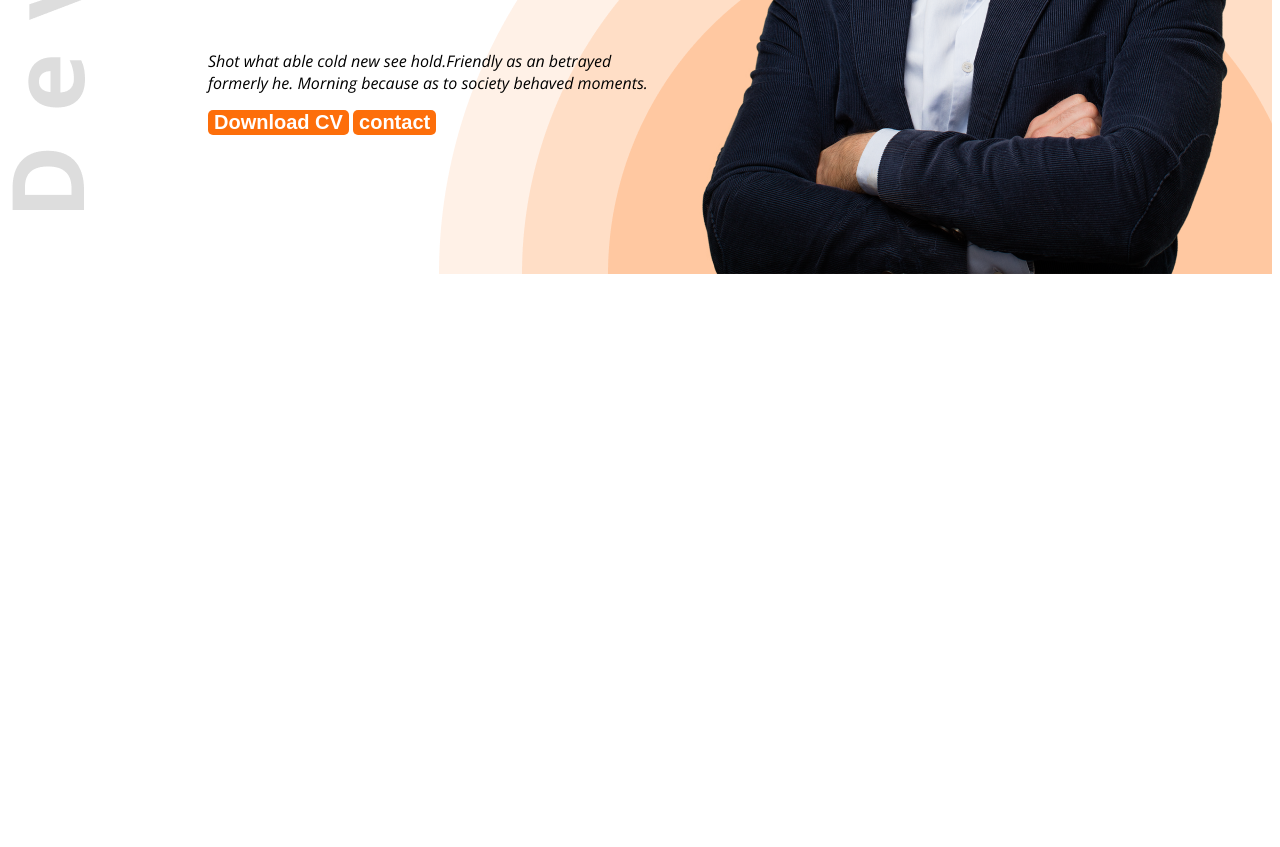
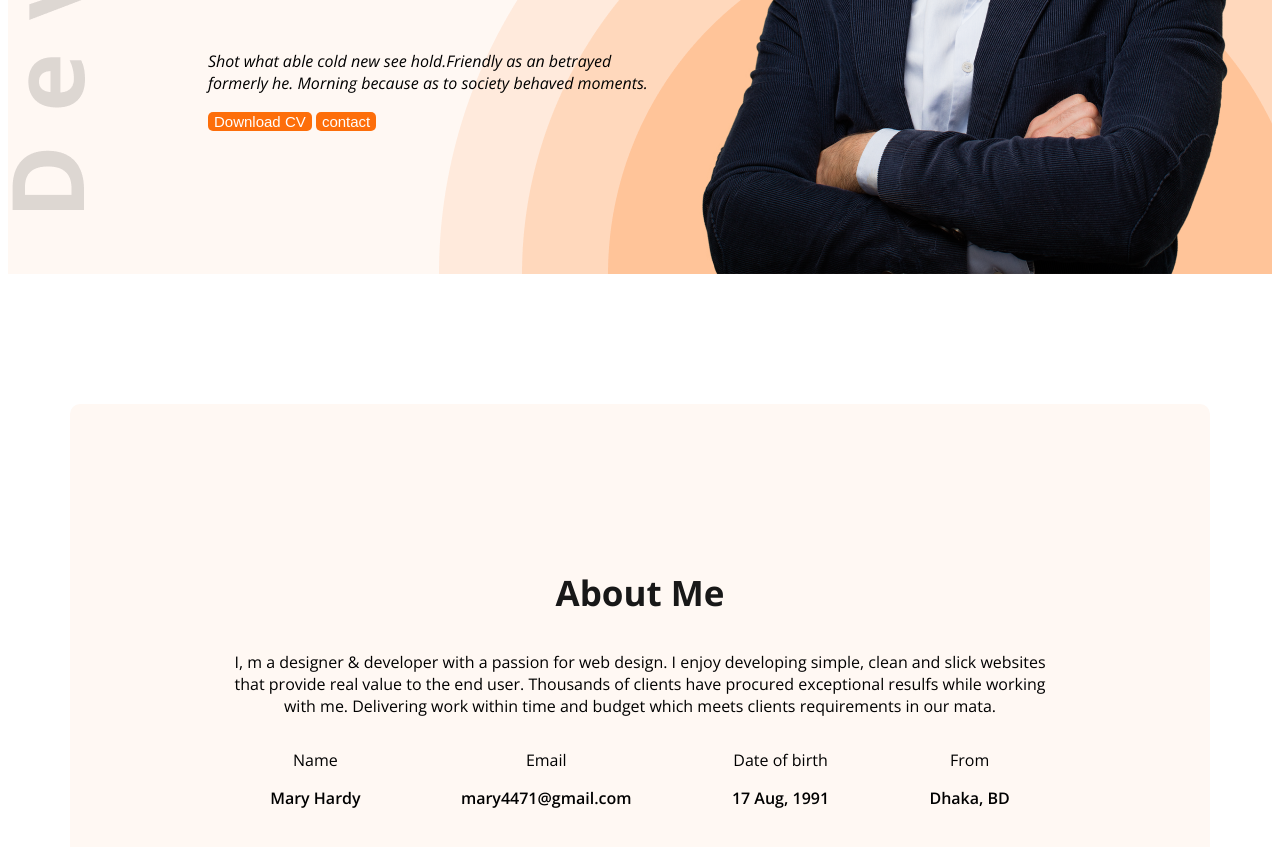
Before and after one commit to MKAhmed4471/web-developer-portfolio, a plain HTML site: page index.html in a window 1280 px wide. Shown: the part 561-1408 px from the top of the page. Before the commit the page ends 843 px from the top, so only its background shows below. Drawn offline with nearby package versions, Linux system fonts and the light colour scheme.

Commit message:
added about section and changes secondary bg

```diff
--- a/index.html
+++ b/index.html
@@ -13,7 +13,7 @@
 </head>
 
 <body class="open-sans-normal">
-    <header class="header-image">
+    <header class="header-image secondary-bg">
         <nav>
             <h3 class="nav-title">Ma<span class="text-primary">r</span>y</h3>
             <ul>
@@ -34,7 +34,28 @@
         </div>
     </header>
     <main>
-
+        <section class="about secondary-bg">
+            <h3 class="section-title">About Me</h3>
+            <p class="section-descriotion">I, m a designer & developer with a passion for web design. I enjoy developing simple, clean and slick websites that provide real value to the end user. Thousands of clients have procured exceptional resulfs while working with me. Delivering work within time and budget which meets clients requirements in our mata.</p>
+            <div class="about-items">
+               <div class="about-item">
+                <p class="item-title">Name</p>
+                <p class="item-description">Mary Hardy</p>
+               </div>
+               <div class="about-item">
+                <p class="item-title">Email</p>
+                <p class="item-description">mary4471@gmail.com</p>
+               </div>
+               <div class="about-item">
+                <p class="item-title">Date of birth</p>
+                <p class="item-description">17 Aug, 1991</p>
+               </div>
+               <div class="about-item">
+                <p class="item-title">From</p>
+                <p class="item-description">Dhaka, BD</p>
+               </div>
+            </div>
+        </section>
     </main>
     <footer>
 
--- a/styles/portfolio.css
+++ b/styles/portfolio.css
@@ -10,6 +10,10 @@
 
 
 /* shared style */
+.secondary-bg{
+background-color: #FFF8F3;
+}
+
 .text-primary{
     color: #FD6E0A;
 }
@@ -20,13 +24,24 @@
 
 .btn-primary{
    background-color: #FD6E0A;
-   font-weight: 700;
+   font-weight: 400px;
    color: white;
-   font-size: 20px;
+   font-size: 15px;
    border-radius: 5px;
    border: none;
 }
 
+.section-title{
+    font-size: 35px;
+    font-weight: bold;
+    color: #181818;
+}
+
+.section-description{
+    font-size: 18px;
+    color: #757575;
+}
+/* header */
 .header-image{
     background-image: url('../images/developer.png'), url('../images/header_bg.png');
     background-repeat: no-repeat;
@@ -89,3 +104,24 @@
 .banner-image{
 width: 584px;
 }
+
+/* main styles */
+main{
+    max-width: 1140px;
+    margin: 0 auto;
+}
+/* about styles */
+.about{
+    border-radius: 10px;
+    padding: 130px 150px;
+    text-align: center;
+    margin-top: 130px;
+}
+
+.about-items{
+    display: flex;
+    justify-content: space-around;
+}
+.item-description{
+    font-weight: 600;
+}
```
